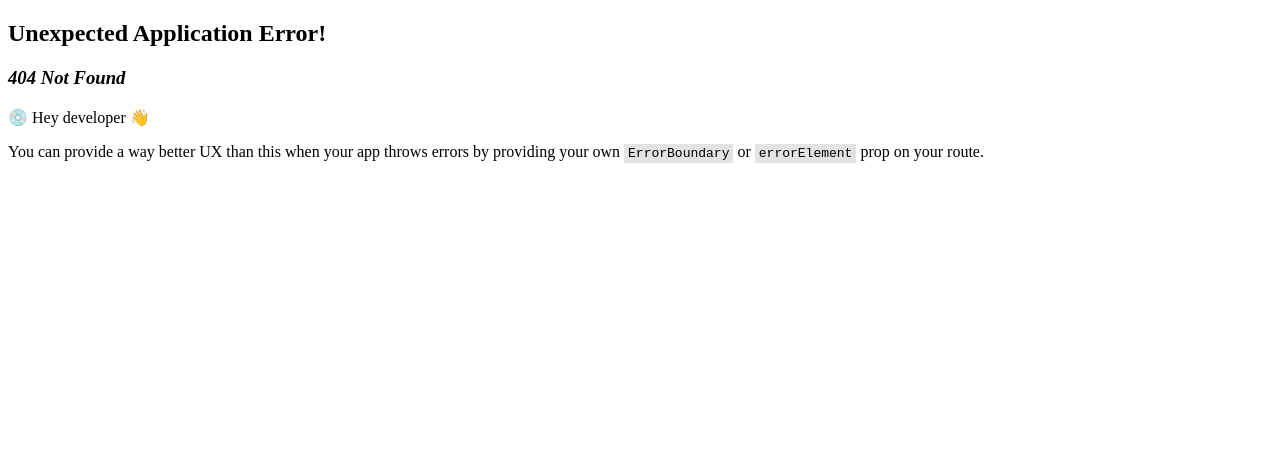
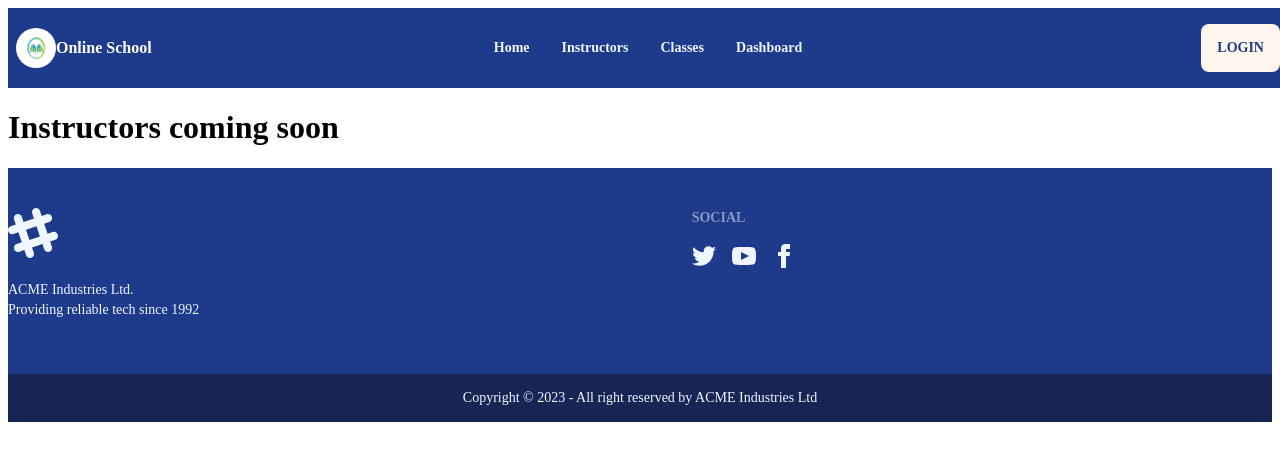
Before and after one commit to mahfuzctg/Online-School-Client, a React (Vite) app: page /instructors in a window 1280 px wide. Before the commit this address had no page. Shown: the top 460 px of the page. Built offline with nearby package versions, Linux system fonts and the light colour scheme.

Commit message:
added react helmet

```diff
--- a/index.html
+++ b/index.html
@@ -2,7 +2,11 @@
 <html lang="en">
   <head>
     <meta charset="UTF-8" />
-    <link rel="icon" type="image/svg+xml" href="/vite.svg" />
+    <link
+      rel="icon"
+      type="image/svg+xml"
+      href="/src/assets/logo/A12-logo.jpg"
+    />
     <meta name="viewport" content="width=device-width, initial-scale=1.0" />
     <title>Online School</title>
   </head>
--- a/package.json
+++ b/package.json
@@ -16,6 +16,7 @@
     "match-sorter": "^6.3.1",
     "react": "^18.2.0",
     "react-dom": "^18.2.0",
+    "react-helmet-async": "^1.3.0",
     "react-responsive-carousel": "^3.2.23",
     "react-router-dom": "^6.12.0",
     "sort-by": "^1.2.0"
--- /dev/null
+++ b/src/Components/Pages/Clasess/Classes.jsx
@@ -0,0 +1,15 @@
+import React from "react";
+import { Helmet } from "react-helmet-async";
+
+const Classes = () => {
+  return (
+    <div>
+      <Helmet>
+        <title>Online School | Classes</title>
+      </Helmet>
+      <h1>Clasessssssssssss</h1>
+    </div>
+  );
+};
+
+export default Classes;
--- a/src/Components/Pages/Home/Home.jsx
+++ b/src/Components/Pages/Home/Home.jsx
@@ -1,10 +1,13 @@
 import React from "react";
 import { Carousel } from "react-responsive-carousel";
 import Banner from "../Banner/Banner";
-
+import { Helmet } from "react-helmet-async";
 const Home = () => {
   return (
     <>
+      <Helmet>
+        <title>Online School | Home</title>
+      </Helmet>
       <Banner></Banner>
     </>
   );
--- /dev/null
+++ b/src/Components/Pages/Instructors/Instructors.jsx
@@ -0,0 +1,14 @@
+import React from "react";
+import { Helmet } from "react-helmet-async";
+const Instructors = () => {
+  return (
+    <div>
+      <Helmet>
+        <title>Online School | Instructors</title>
+      </Helmet>
+      <h1>Instructors coming soon</h1>
+    </div>
+  );
+};
+
+export default Instructors;
--- a/src/Components/Shared/Navbar/Navbar.jsx
+++ b/src/Components/Shared/Navbar/Navbar.jsx
@@ -10,10 +10,14 @@ const Navbar = () => {
         </Link>
       </li>
       <li>
-        <Link className="text-blue-50 no-underline">Instructors</Link>
+        <Link to="/instructors" className="text-blue-50 no-underline">
+          Instructors
+        </Link>
       </li>
       <li>
-        <Link className="text-blue-50 no-underline"> Classes</Link>
+        <Link to="/classes" className="text-blue-50 no-underline">
+          Classes
+        </Link>
       </li>
       <li>
         <Link className="text-blue-50 no-underline"> Dashboard </Link>
--- a/src/main.jsx
+++ b/src/main.jsx
@@ -4,11 +4,14 @@ import ReactDOM from "react-dom/client";
 import "./index.css";
 import { RouterProvider } from "react-router-dom";
 import { router } from "./Components/Routes/Routes.jsx";
+import { HelmetProvider } from "react-helmet-async";
 
 ReactDOM.createRoot(document.getElementById("root")).render(
   <React.StrictMode>
-    <div className=" max-w-screen-xl mx-auto">
-      <RouterProvider router={router} />
-    </div>
+    <HelmetProvider>
+      <div className=" max-w-screen-xl mx-auto">
+        <RouterProvider router={router} />
+      </div>
+    </HelmetProvider>
   </React.StrictMode>
 );
```
Also changed, not shown: src/Components/Routes/Routes.jsx (+10 -0 lines), 1 other file (tests, documents, lock files or other folders).
